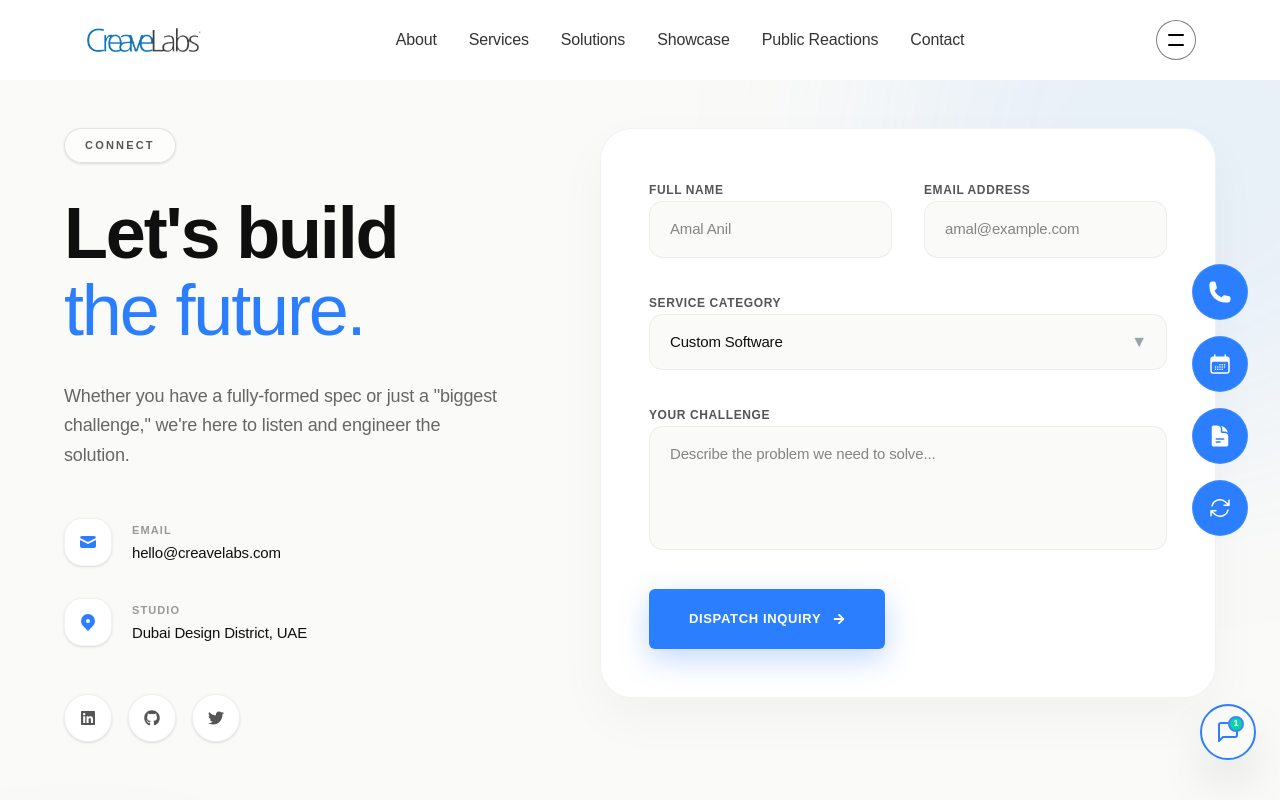
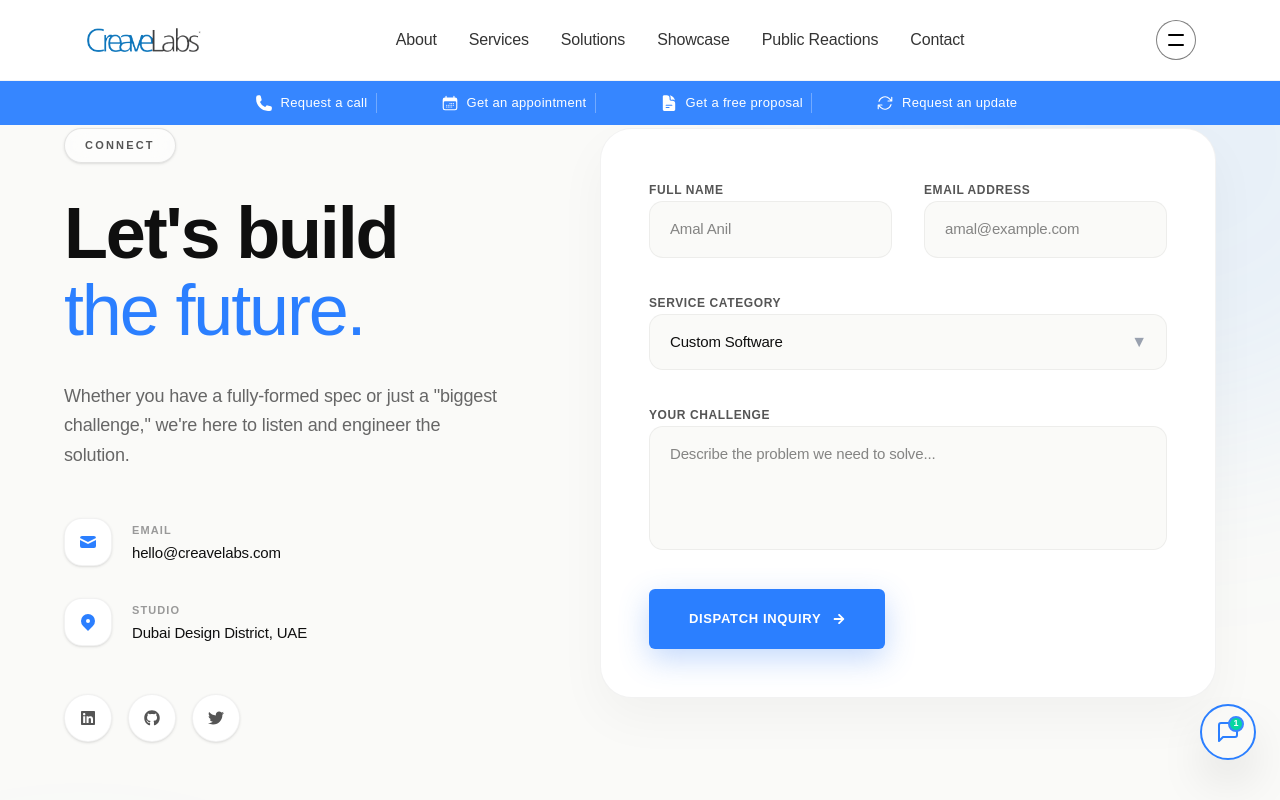
Before and after one commit to AmalPAnil200/creavlabs, a React (Vite) app in the folder frontend/: page /contact in a window 1280 px wide. Shown: the top 800 px of the page. Built offline with nearby package versions, Linux system fonts and the light colour scheme.

Commit message:
add second bar

```diff
--- a/frontend/src/App.jsx
+++ b/frontend/src/App.jsx
@@ -48,7 +48,7 @@ export default function App() {
   return (
     <>
       <ChatBox />
-      <QuickActions />
+      {/* <QuickActions /> */}
 
       <Routes>
         {/* Routes that use the shared Navbar + Footer shell */}
--- a/frontend/src/components/Navbar.jsx
+++ b/frontend/src/components/Navbar.jsx
@@ -3,6 +3,7 @@ import CompanyCircle from "@/components/ui/textcircle";
 import { useNavigate } from "react-router-dom";
 import { motion, AnimatePresence } from "framer-motion";
 import { HiMenuAlt3, HiX, HiMail, HiPhone } from "react-icons/hi";
+import { quickActions } from "./QuickActions";
 import { FaArrowRight } from "react-icons/fa";
 import {
   FaFacebookF,
@@ -133,7 +134,6 @@ export default function Navbar() {
   const [mobileOpen, setMobileOpen] = useState(false);
   const [openIndex, setOpenIndex] = useState(null);
 
-
   useEffect(() => {
     const onScroll = () => setScrolled(window.scrollY > 40);
     window.addEventListener("scroll", onScroll);
@@ -219,7 +219,7 @@ export default function Navbar() {
 
                 {/* Dropdown */}
                 {link.children && (
-                  <ul className="absolute left-0 mt-3 w-58 bg-white shadow-lg rounded-lg opacity-0 invisible group-hover:opacity-100 group-hover:visible transition-all duration-300">
+                  <ul className="absolute z-50 left-0 mt-3 w-58 bg-white shadow-lg rounded-lg opacity-0 invisible group-hover:opacity-100 group-hover:visible transition-all duration-300">
                     {link.children.map((child) => (
                       <li key={child.label}>
                         <a
@@ -487,6 +487,30 @@ export default function Navbar() {
             {mobileOpen ? <HiX /> : <HiMenuAlt3 />}
           </button>
         </div>
+        {/* --- SECOND NAVBAR --- */}
+        <div
+          className={`w-full border-t border-gray-100 transition-all duration-300 bg-blue-500/95 backdrop-blur-md`}
+        >
+          <div className="container-custom flex items-center justify-start lg:justify-center overflow-x-auto [&::-webkit-scrollbar]:hidden [-ms-overflow-style:'none'] [scrollbar-width:'none'] py-3 gap-8 lg:gap-14 px-4 md:px-6 ">
+            {quickActions.map((item, i) => (
+              <button
+                key={i}
+                onClick={() => handleNav(item.href)}
+                className={`
+      flex items-center gap-2 flex-shrink-0
+      text-[13px] tracking-wide font-medium
+      text-white hover:text-[#bcbcbc]
+      transition-colors mt-3 mb-3 pr-2
+      ${i !== quickActions.length - 1 ? "border-r border-white/30 mr-2" : ""}
+    `}
+                style={{ fontFamily: "'Poppins', sans-serif" }}
+              >
+                <item.icon className="text-[18px] text-[#fff]" />
+                <span>{item.action}</span>
+              </button>
+            ))}
+          </div>
+        </div>
       </motion.nav>
 
       {/* Mobile Sidebar */}
--- a/frontend/src/components/QuickActions.jsx
+++ b/frontend/src/components/QuickActions.jsx
@@ -6,7 +6,7 @@ import {
   HiArrowPath
 } from 'react-icons/hi2';
 
-const quickActions = [
+export const quickActions = [
   {
     icon: HiPhone,
     label: 'Need assistance?',
--- a/frontend/src/sections/Hero.jsx
+++ b/frontend/src/sections/Hero.jsx
@@ -55,6 +55,7 @@ export default function Hero() {
         overflow: 'hidden',
         paddingTop: 96,
         paddingBottom: 64,
+        marginTop: 50
       }}
     >
       {/* ── Decorative Gradient Blobs ── */}
```
